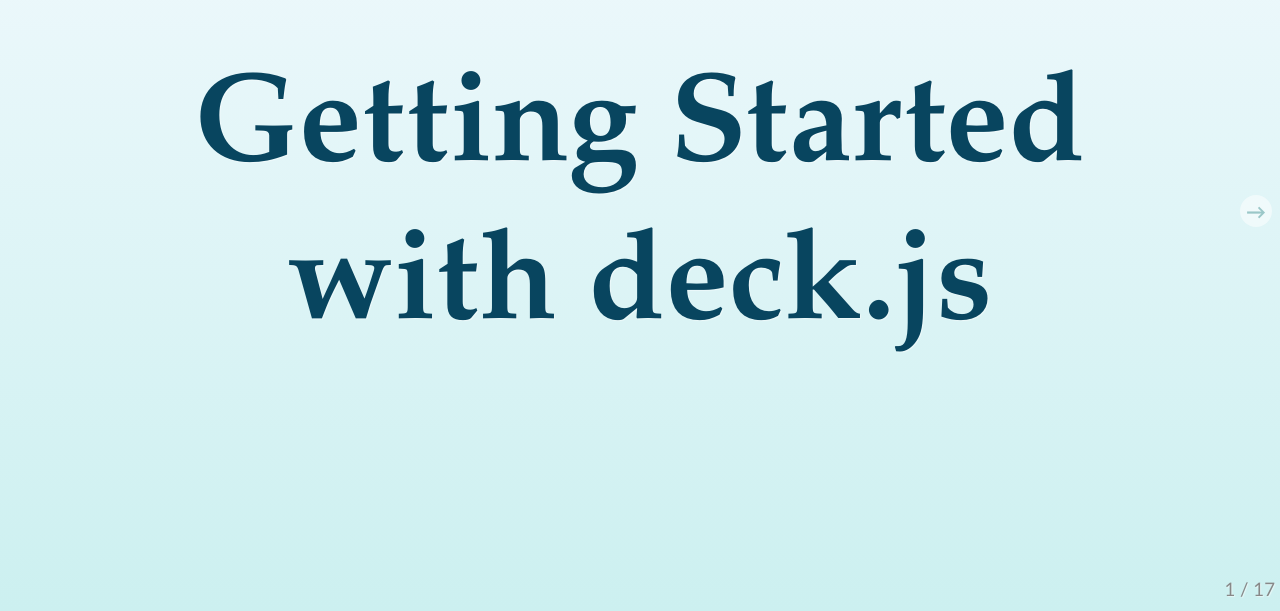
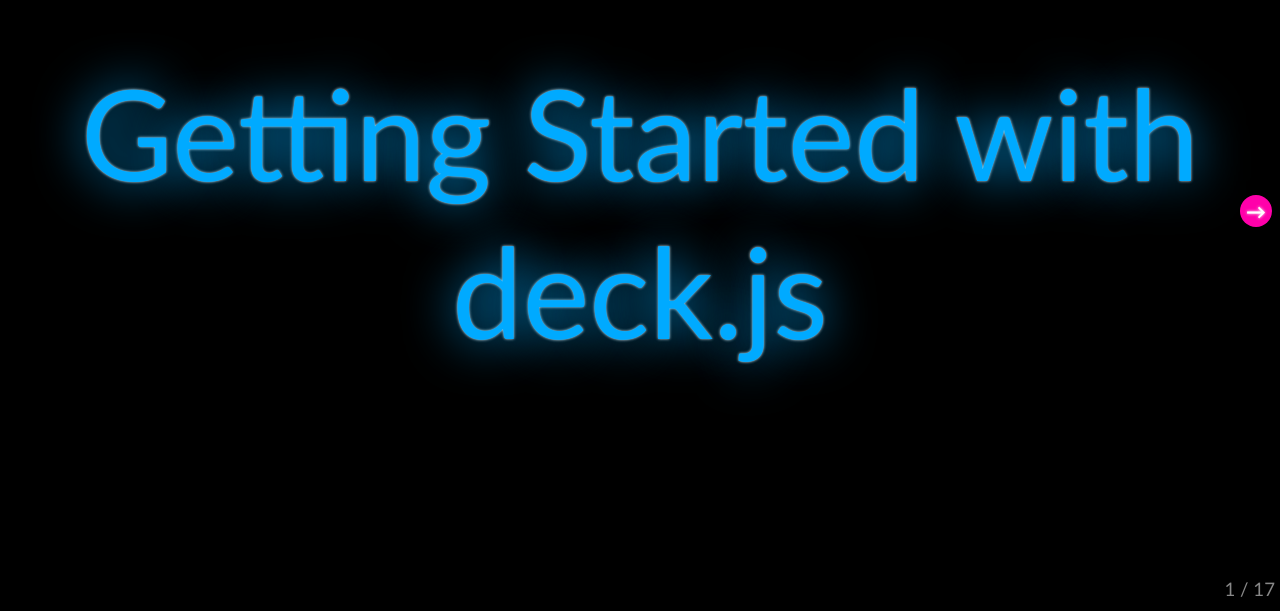
Before and after one commit to jnorthcott22/deck-js, a plain HTML site: page introduction/index.html in a window 1280 px wide. Shown: the part 189-800 px from the top of the page. Drawn offline with Linux system fonts and the light colour scheme.

Commit message:
changed theme to neon
changed theme to neon

```diff
--- a/introduction/index.html
+++ b/introduction/index.html
@@ -22,7 +22,7 @@
   <link rel="stylesheet" media="screen" href="../extensions/scale/deck.scale.css">
 
   <!-- Style theme. More available in /themes/style/ or create your own. -->
-  <link rel="stylesheet" media="screen" href="../themes/style/web-2.0.css">
+  <link rel="stylesheet" media="screen" href="../themes/style/neon.css">
 
   <!-- Transition theme. More available in /themes/transition/ or create your own. -->
   <link rel="stylesheet" media="screen" href="../themes/transition/horizontal-slide.css">
```
